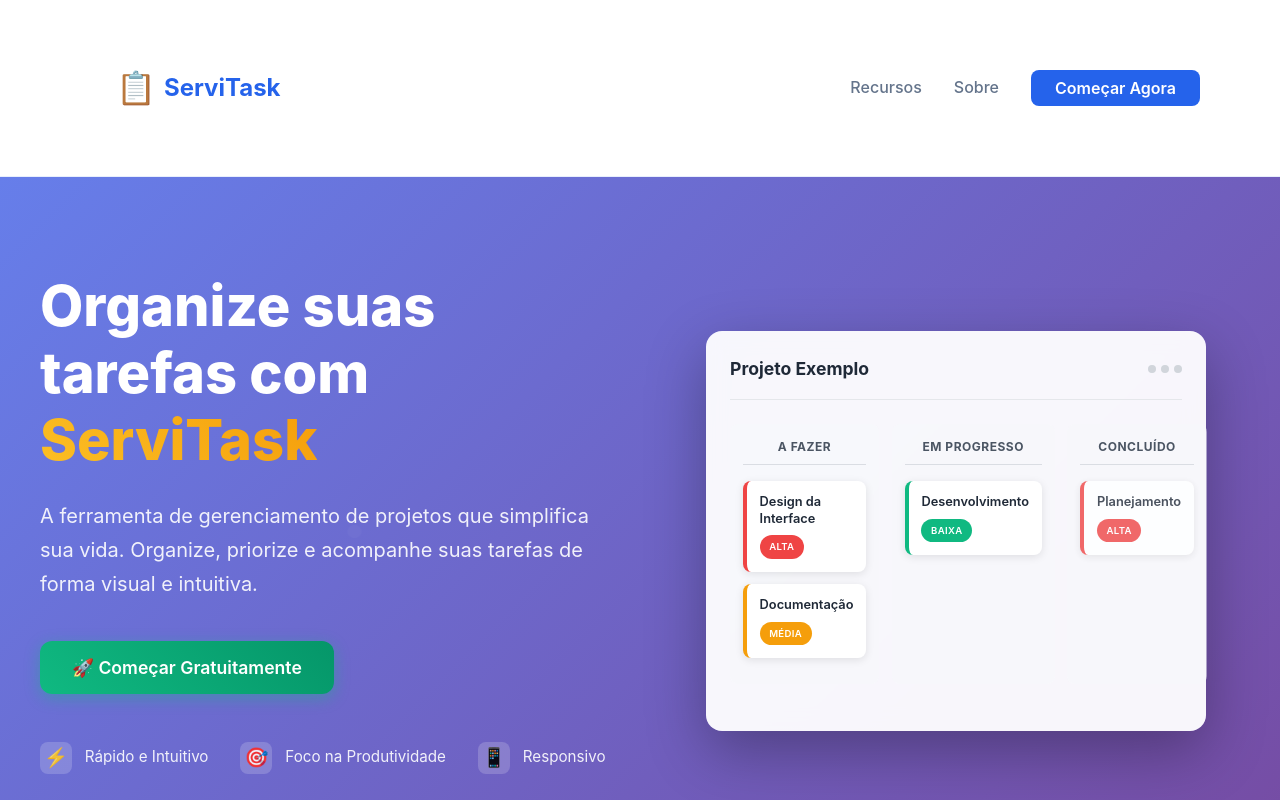
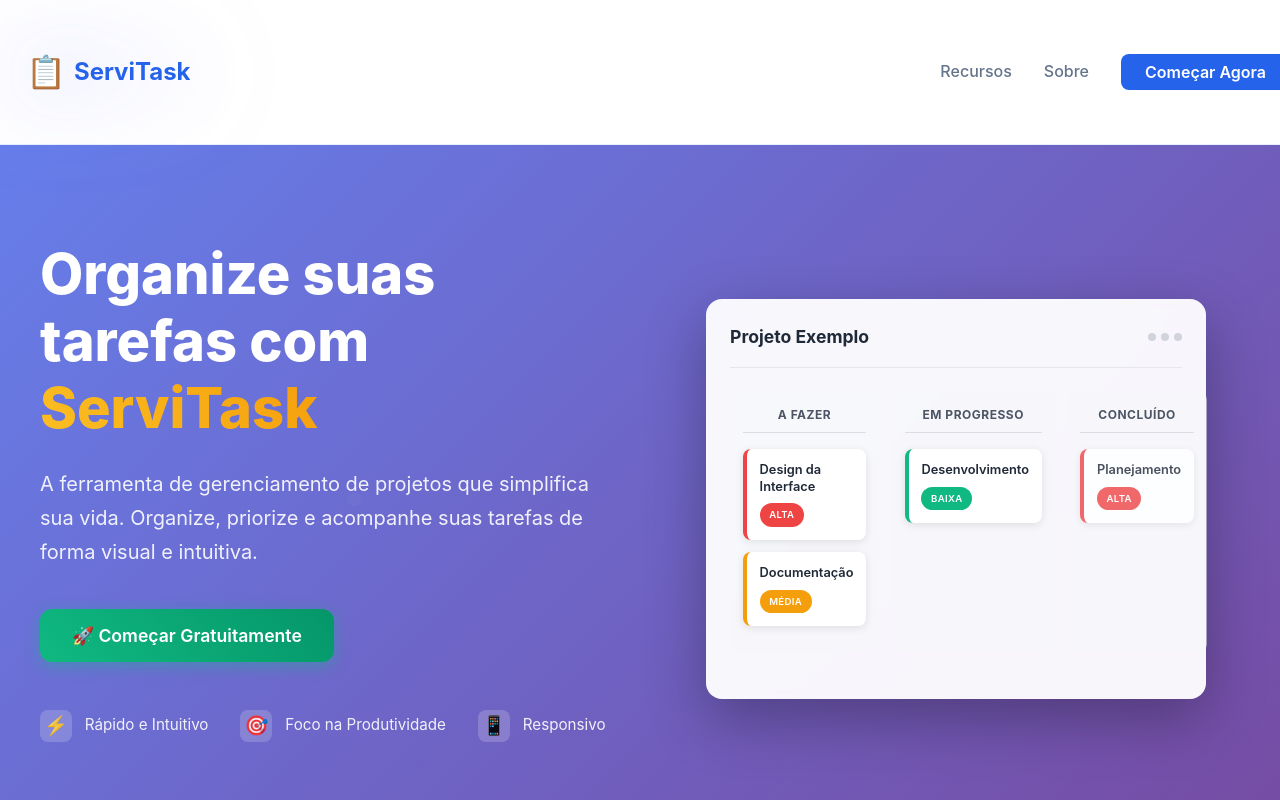
Before and after one commit to fshenrique6/ServiTask, a React (Vite) app in the folder frontend/: page / in a window 1280 px wide. Built offline with nearby package versions, Linux system fonts and the light colour scheme.

Commit message:
fix: fixed landingpage topbar

```diff
--- a/frontend/src/pages/LandingPage/LandingPage.css
+++ b/frontend/src/pages/LandingPage/LandingPage.css
@@ -20,8 +20,8 @@ html {
 }
 
 .container.constrained {
-  max-width: 1200px;
-  margin: 0 auto;
+  max-width: 1650px;
+  margin: 0px -60px;
 }
 
 /* Header */
@@ -38,7 +38,7 @@ html {
   display: flex;
   justify-content: space-between;
   align-items: center;
-  padding: 1rem 40px;
+  padding: 0vh 50px;
 }
 
 .logo {
```
